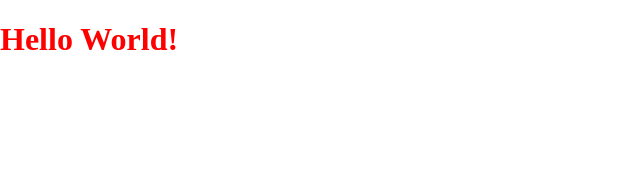
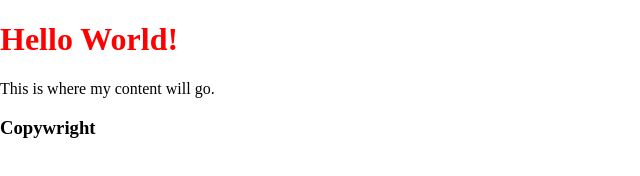
Before and after one commit to griffin-justintime/portfolio-from-scratch, a plain HTML site: page index.html in a window 1280 px wide. Shown: the whole page, without its empty margins (0-640 px from the left). Drawn offline with Linux system fonts and the light colour scheme.

Commit message:
basic html structure

```diff
--- a/index.html
+++ b/index.html
@@ -9,6 +9,14 @@
     <title>Document</title>
 </head>
 <body>
+    <header>
     <h1>Hello World!</h1>
+</header>
+<main>
+    <p>This is where my content will go.</p>
+</main>
+<footer>
+    <h3>Copywright</h3>
+</footer>
 </body>
 </html>
```
Also changed, not shown: Assets/css/style.css (+7 -0 lines).
